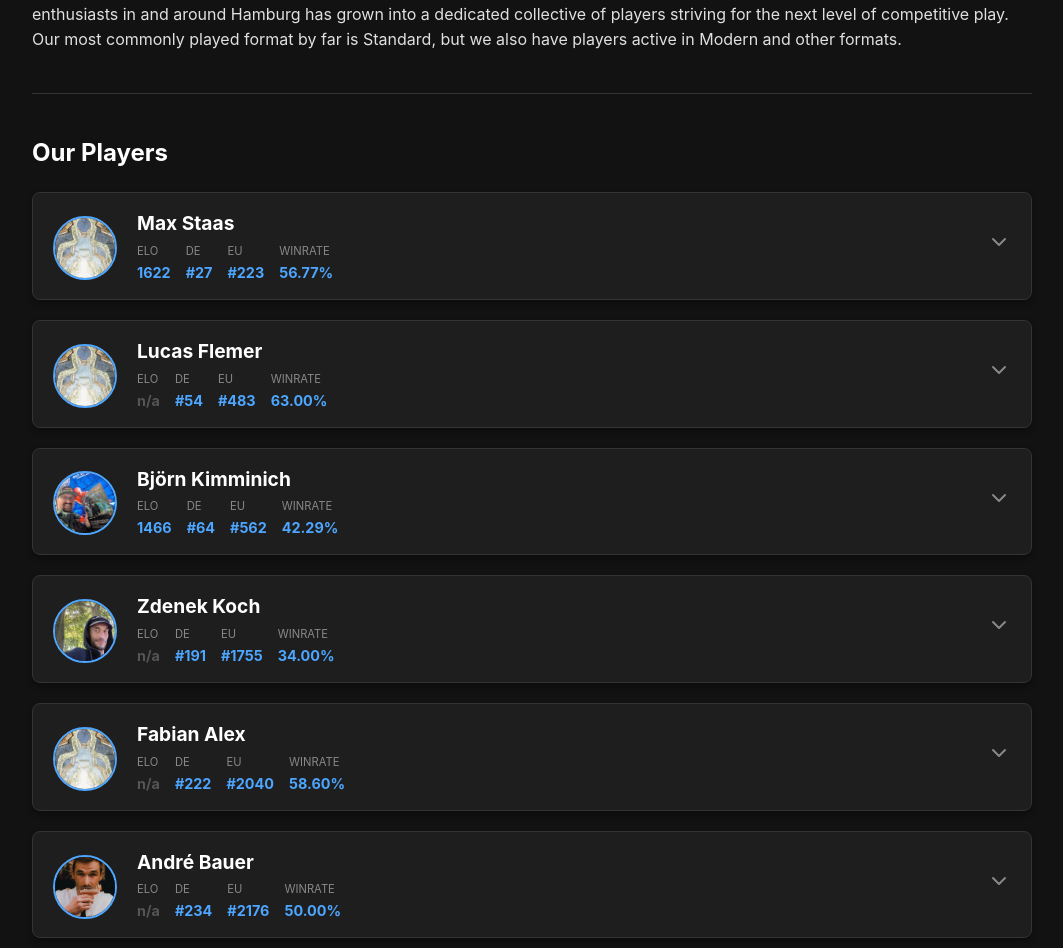
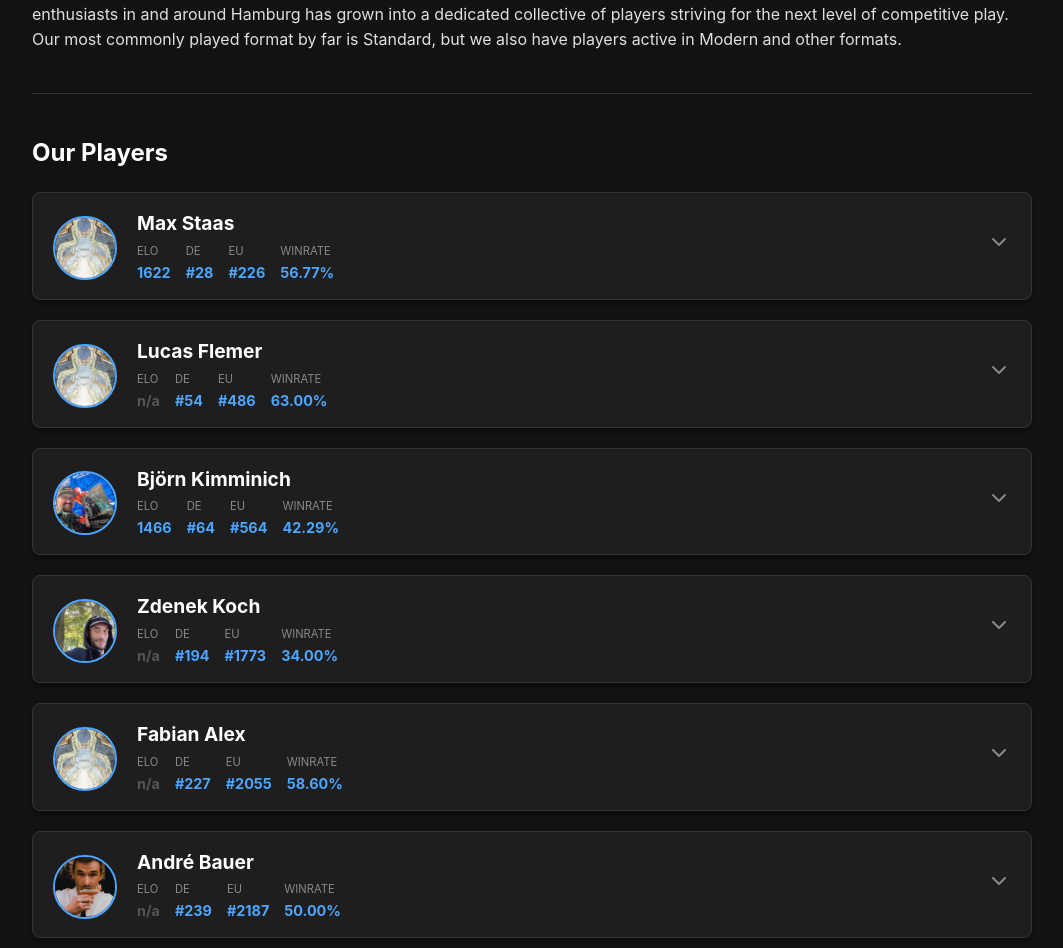
Before and after one commit to mull2five/mull2five.github.io, a Jekyll site: the page built from index.md, in a window 1280 px wide. Shown: the part 487-1435 px from the top of the page, without its empty margins (108-1171 px from the left). Built offline with Jekyll 4.4.1, drawn with Linux system fonts in a browser that asks for light colours.

Commit message:
🤖 Update player info JSON files

```diff
--- a/_data/player_info/andre_bauer.json
+++ b/_data/player_info/andre_bauer.json
@@ -1,21 +1,23 @@
 {
-  "general":  {
-          "name":  "André Bauer",
-          "photo":  null,
-          "country":  "de",
-          "win rate":  "50.00%"
-        },
-  "sources":  {
-          "Unity League":  {
-                     "url":  "https://unityleague.gg/player/35406/",
-                     "data":  {
-                            "local organizer":  "Mulligan TCG Shop",
-                            "rank germany":  "234",
-                            "rank europe":  "2176",
-                            "rank points":  "66",
-                            "record":  "13-12-3",
-                            "win rate":  "50.0%"
-                          }
-                   }
-        }
+  "general": {
+    "name": "André Bauer",
+    "country": "de",
+    "win rate": "50.00%"
+  },
+  "sources": {
+    "Unity League": {
+      "url": "https://unityleague.gg/player/35406/",
+      "data": {
+        "name": "André Bauer",
+        "photo": null,
+        "country": "de",
+        "local organizer": "Mulligan TCG Shop",
+        "rank germany": "239",
+        "rank europe": "2187",
+        "rank points": "66",
+        "record": "13-12-3",
+        "win rate": "50.0%"
+      }
+    }
+  }
 }
--- a/_data/player_info/bjoern_kimminich.json
+++ b/_data/player_info/bjoern_kimminich.json
@@ -26,7 +26,7 @@
         "team": "Mull to Five",
         "bio": "Smugly held back on an Untimely Malfunction against a Storm player going off, being totally sure that you can redirect the summed-up damage of their Grapeshots back to their face with its \"Change the target of target spell or ability with a single target\" mode.",
         "rank germany": "64",
-        "rank europe": "562",
+        "rank europe": "564",
         "rank points": "292",
         "record": "42-41-5",
         "win rate": "49.6%"
--- a/_data/player_info/fabian_alex.json
+++ b/_data/player_info/fabian_alex.json
@@ -1,21 +1,23 @@
 {
-  "general":  {
-          "name":  "Fabian Alex",
-          "photo":  null,
-          "country":  "de",
-          "win rate":  "58.60%"
-        },
-  "sources":  {
-          "Unity League":  {
-                     "url":  "https://unityleague.gg/player/31006/",
-                     "data":  {
-                            "local organizer":  "Mulligan TCG Shop",
-                            "rank germany":  "222",
-                            "rank europe":  "2040",
-                            "rank points":  "75",
-                            "record":  "17-12-0",
-                            "win rate":  "58.6%"
-                          }
-                   }
-        }
+  "general": {
+    "name": "Fabian Alex",
+    "country": "de",
+    "win rate": "58.60%"
+  },
+  "sources": {
+    "Unity League": {
+      "url": "https://unityleague.gg/player/31006/",
+      "data": {
+        "name": "Fabian Alex",
+        "photo": null,
+        "country": "de",
+        "local organizer": "Mulligan TCG Shop",
+        "rank germany": "227",
+        "rank europe": "2055",
+        "rank points": "75",
+        "record": "17-12-0",
+        "win rate": "58.6%"
+      }
+    }
+  }
 }
--- a/_data/player_info/lucas_flemer.json
+++ b/_data/player_info/lucas_flemer.json
@@ -1,21 +1,23 @@
 {
-  "general":  {
-          "name":  "Lucas Flemer",
-          "photo":  null,
-          "country":  "de",
-          "win rate":  "63.00%"
-        },
-  "sources":  {
-          "Unity League":  {
-                     "url":  "https://unityleague.gg/player/30762/",
-                     "data":  {
-                            "local organizer":  "Mulligan TCG Shop",
-                            "rank germany":  "54",
-                            "rank europe":  "483",
-                            "rank points":  "321",
-                            "record":  "39-22-2",
-                            "win rate":  "63.0%"
-                          }
-                   }
-        }
+  "general": {
+    "name": "Lucas Flemer",
+    "country": "de",
+    "win rate": "63.00%"
+  },
+  "sources": {
+    "Unity League": {
+      "url": "https://unityleague.gg/player/30762/",
+      "data": {
+        "name": "Lucas Flemer",
+        "photo": null,
+        "country": "de",
+        "local organizer": "Mulligan TCG Shop",
+        "rank germany": "54",
+        "rank europe": "486",
+        "rank points": "321",
+        "record": "39-22-2",
+        "win rate": "63.0%"
+      }
+    }
+  }
 }
--- a/_data/player_info/zdenek_koch.json
+++ b/_data/player_info/zdenek_koch.json
@@ -1,21 +1,23 @@
 {
-  "general":  {
-          "name":  "Zdenek Koch",
-          "photo":  null,
-          "country":  "de",
-          "win rate":  "34.00%"
-        },
-  "sources":  {
-          "Unity League":  {
-                     "url":  "https://unityleague.gg/player/30767/",
-                     "data":  {
-                            "local organizer":  "Mulligan TCG Shop",
-                            "rank germany":  "191",
-                            "rank europe":  "1755",
-                            "rank points":  "99",
-                            "record":  "15-29-9",
-                            "win rate":  "34.0%"
-                          }
-                   }
-        }
+  "general": {
+    "name": "Zdenek Koch",
+    "country": "de",
+    "win rate": "34.00%"
+  },
+  "sources": {
+    "Unity League": {
+      "url": "https://unityleague.gg/player/30767/",
+      "data": {
+        "name": "Zdenek Koch",
+        "photo": null,
+        "country": "de",
+        "local organizer": "Mulligan TCG Shop",
+        "rank germany": "194",
+        "rank europe": "1773",
+        "rank points": "99",
+        "record": "15-29-9",
+        "win rate": "34.0%"
+      }
+    }
+  }
 }
```
Also changed, not shown: _data/player_info/max_staas.json (+31 -25 lines).
